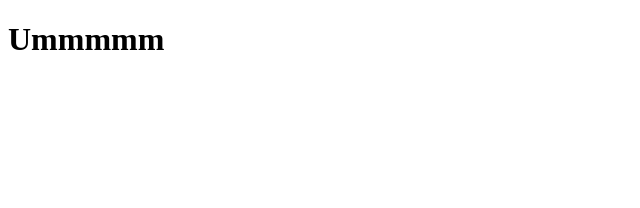
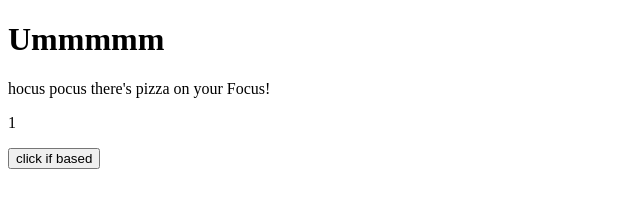
Before and after one commit to Tandoorioculus/website, a plain HTML site: page stuff.html in a window 1280 px wide. Shown: the whole page, without its empty margins (0-640 px from the left). Drawn offline with Linux system fonts and the light colour scheme.

Commit message:
Update stuff.html

```diff
--- a/stuff.html
+++ b/stuff.html
@@ -5,11 +5,15 @@
     <meta charset="UTF-8">
     <meta name="viewport" content="width=device-width, initial-scale=1.0">
     <title>Rylan Dating Site</title>
-    <!--link rel="stylesheet" href="main.css"-->
+    <link rel="stylesheet" href="main.css">
+    <script src="app.js"></script>
 </head>
 
 <body>
     <h1>Ummmmm</h1>
+    <p id="a">hocus pocus there's pizza on your Focus!</p>
+    <p id="b">1</p>
+    <div id="button"><button onclick="clicked()">click if based</button></div>
 </body>
 
 </html>
```
